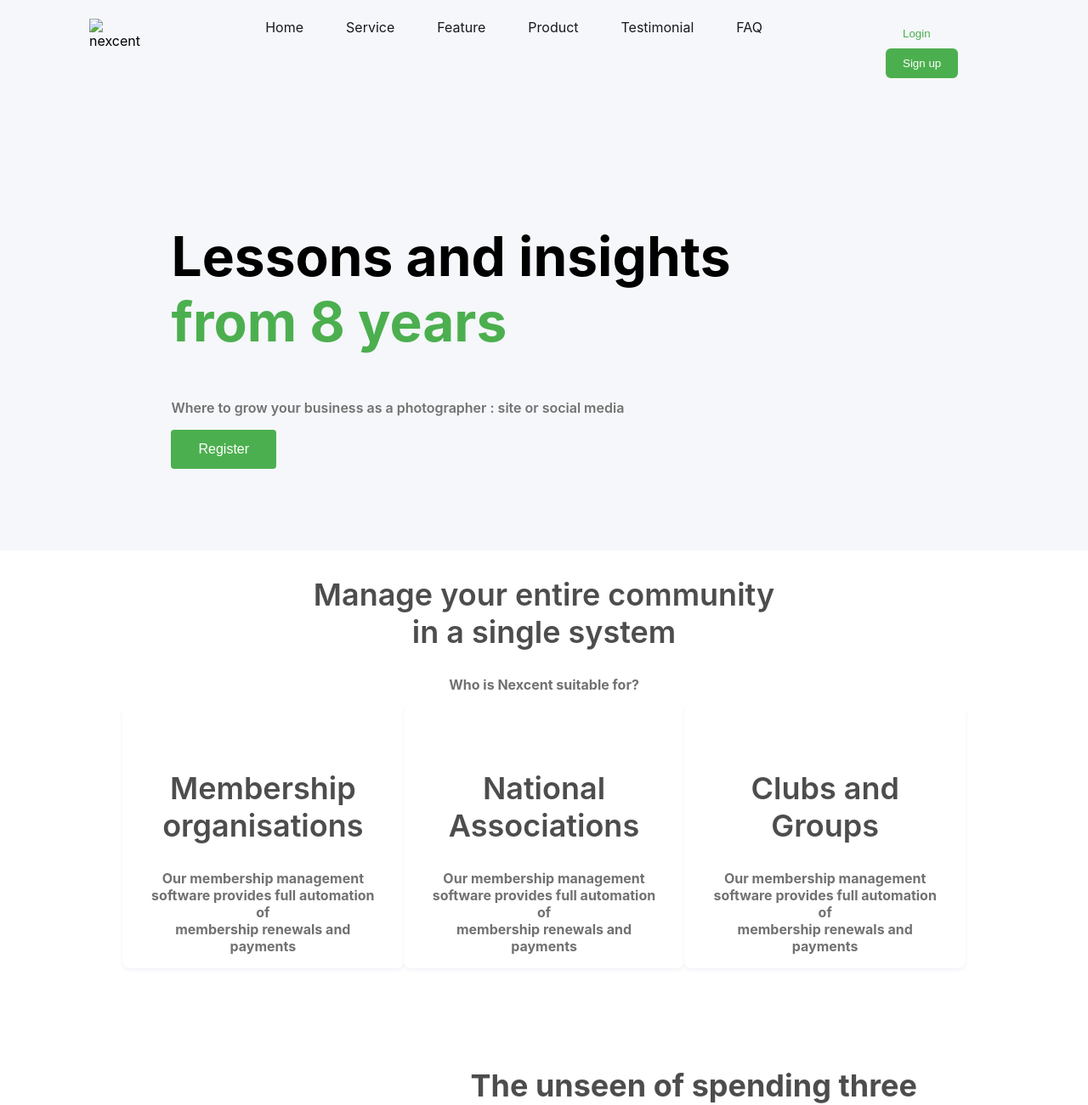
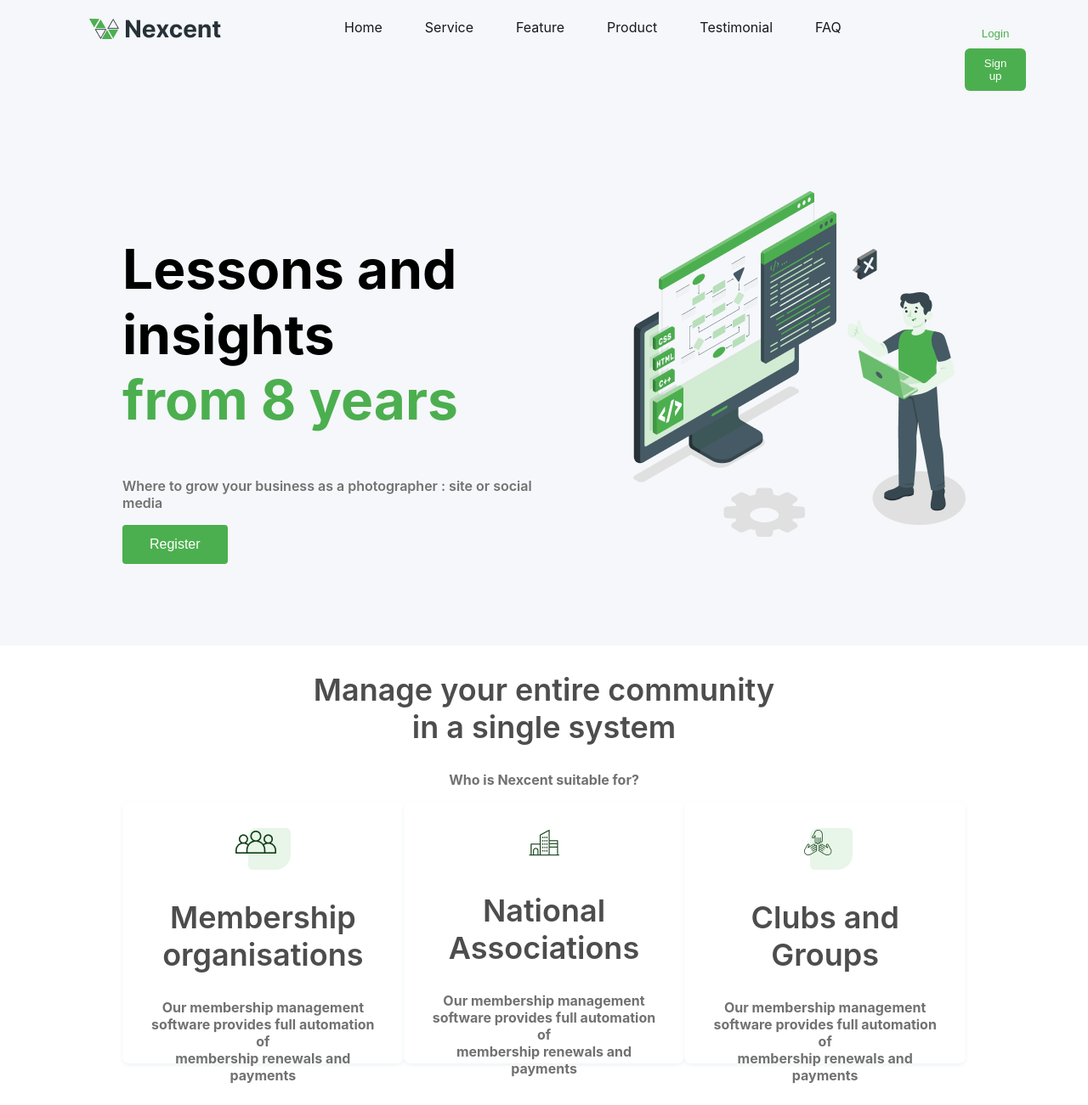
Before and after one commit to elodie-larmusiau-nws/Devoir-HTML-CSS-Figma, a plain HTML site: page index.html in a window 1280 px wide. Shown: the top 1301 px of the page at 85% size. Drawn offline with Linux system fonts and the light colour scheme.

Commit message:
intégration des images

```diff
--- a/index.html
+++ b/index.html
@@ -12,7 +12,7 @@
      <div class="partie1">
 
        <div>
-          <img src="Logo.png" alt="nexcent">
+          <img src="/images/Logo.png" alt="nexcent">
        </div>
       <div>
 
@@ -43,7 +43,7 @@
 
                 <button class="Register"> Register</button>
             </div>
-            <div> <img src="Illustration.png" alt=""/> </div>
+            <div> <img src=/images/Illustration.png alt=""/> </div>
         </div>
 
 
@@ -52,20 +52,20 @@
 
 <div class="container">
   <div class="card">
-     <img src="Icon1.png" alt=""/>
+     <img src=/images/Icon1.png alt=""/>
      <h2> Membership organisations</h2>
      <h3> Our membership management <br> software provides full automation of <br> membership renewals and payments</h3>
   </div>
 
 
    <div class="card">
-     <img src="Icon2.png" alt="">
+     <img src=/images/Icon2.png alt="">
      <h2> National <br> Associations</h2>
      <h3> Our membership management <br> software provides full automation of <br> membership renewals and payments</h3>
    </div>
 
     <div class="card">
-     <img src="Icon3.png" alt="">
+     <img src=/images/Icon3.png alt="">
      <h2>Clubs and <br> Groups</h2>
      <h3>Our membership management <br> software provides full automation of <br> membership renewals and payments</h3>
     </div>
@@ -75,7 +75,7 @@
 
 
 <div class="partie3">
-    <div>  <img src="rafiki.png" alt=""> </div>
+    <div>  <img src=/images/rafiki.png alt=""> </div>
   <div>
       <h4> The unseen of spending three <br> years at Pixelgrade</h4>
       <p> Lorem ipsum dolor sit amet, consectetur adipiscing elit. Sed sit amet justo ipsum. Sed <br>
@@ -107,7 +107,7 @@
 
     </div>
 
-    <img src="pana.png" alt="">
+    <img src=/images/pana.png alt="">
 </div>
 
 
```
